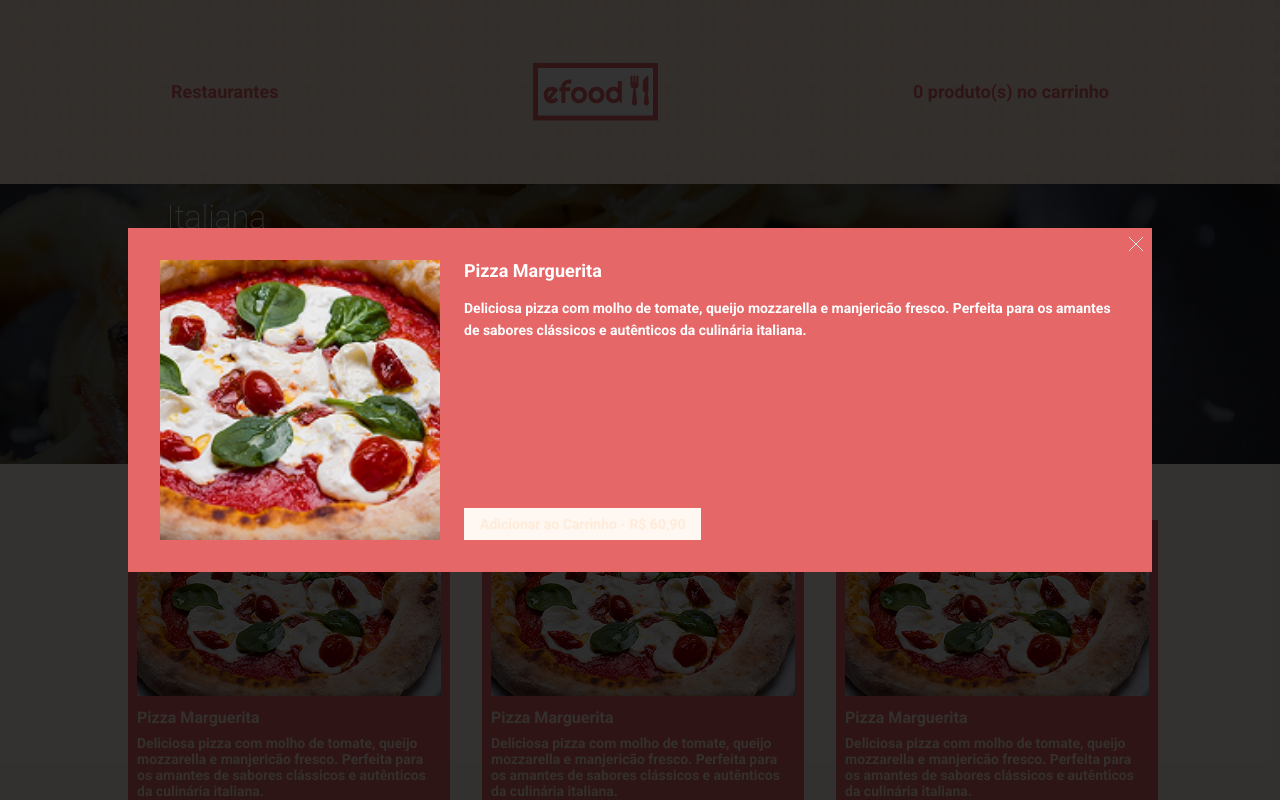
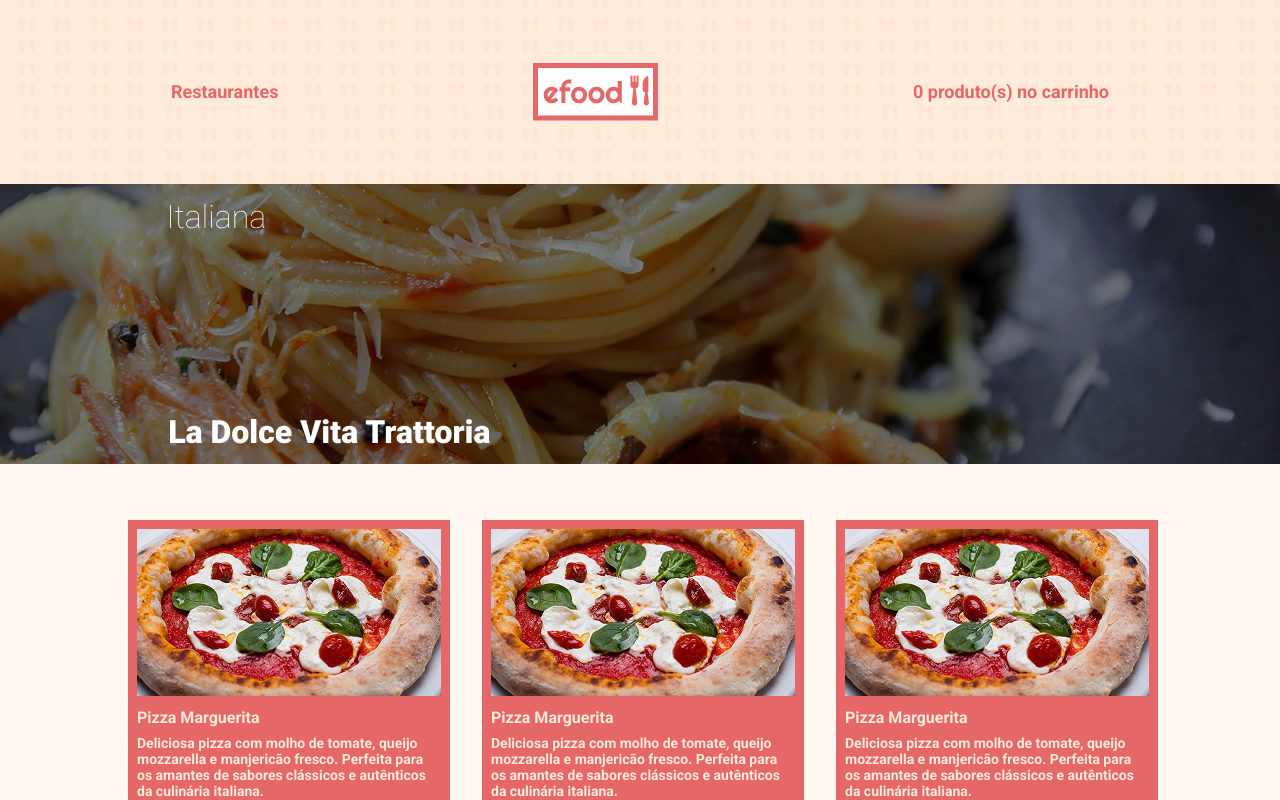
Before and after one commit to markcos1/Projeto6_1, a React (Create React App) app: page /perfil in a window 1280 px wide. Shown: the top 800 px of the page. Built offline with nearby package versions, Linux system fonts and the light colour scheme.

Commit message:
fracasso em construir o overlay

```diff
--- a/src/components/Listagem2/index.tsx
+++ b/src/components/Listagem2/index.tsx
@@ -3,8 +3,8 @@
 import Produto from "../Produto";
 
 export type Props = {
-    Pratos?: Product[]
-    onCardClick?: () => void
+    Pratos: Product[]
+    onCardClick: () => void
 }
 
 const Pratos = ({ Pratos, onCardClick }: Props) => (
--- a/src/components/Listagem2/styles.ts
+++ b/src/components/Listagem2/styles.ts
@@ -1,6 +1,6 @@
 import styled from "styled-components";
 
-import { cores } from "../../styles";
+
 
 export const Container = styled.section`
     max-width: 1024px;
--- a/src/components/PerfilModal/index.tsx
+++ b/src/components/PerfilModal/index.tsx
@@ -2,10 +2,13 @@
 import Fechar from "../../assets/images/fecharx.png";
 import {Overlay, ContainerModal, BotaoFechar, ConteudoModal, ImagemProduto, DetalhesProduto, BotaoAdicionar} from "./styles";
 
+type Props = {
+    isOpen: boolean;
+    onClose: () => void;
+}
 
 
-
-const PerfilModal = () => {
+const PerfilModal = (props: Props) => {
 
 
 
@@ -13,7 +16,7 @@
 
     <Overlay>
         <ContainerModal>
-                <BotaoFechar onClick={() => window.history.back()}  >
+            <BotaoFechar onClick={props.onClose}  >
                 <img src={Fechar} alt="Fechar" />
             </BotaoFechar>
             <ConteudoModal>
@@ -22,7 +25,11 @@
                 <DetalhesProduto>
 
                     <h2>Pizza Marguerita</h2>
-                        <p>Deliciosa pizza com molho de tomate, queijo mozzarella e manjericão fresco. Perfeita para os amantes de sabores clássicos e autênticos da culinária italiana.</p>
+                    <p>
+                        A pizza Margherita é uma pizza clássica da culinária italiana, reconhecida por sua simplicidade e sabor inigualável. Ela é feita com uma base de massa fina e crocante, coberta com molho de tomate fresco, queijo mussarela de alta qualidade, manjericão fresco e azeite de oliva extra-virgem. A combinação de sabores é perfeita, com o molho de tomate suculento e ligeiramente ácido, o queijo derretido e cremoso e as folhas de manjericão frescas, que adicionam um toque de sabor herbáceo. É uma pizza simples, mas deliciosa, que agrada a todos os paladares e é uma ótima opção para qualquer ocasião.
+
+                        <p>Serve: de 2 a 3 pessoas</p>
+                    </p>
                     <BotaoAdicionar >Adicionar ao Carrinho - R$ 60,90 </BotaoAdicionar>
 
                 </DetalhesProduto>
--- a/src/components/PerfilModal/styles.ts
+++ b/src/components/PerfilModal/styles.ts
@@ -1,26 +1,26 @@
 import styled from "styled-components";
 import { cores } from "../../styles";
 
-// O Overlay ocupa a tela inteira com os 80% de opacidade pretos do Figma
+
 export const Overlay = styled.div`
     position: fixed;
     top: 0;
     left: 0;
     width: 100vw;
     height: 100vh;
-    background-color: rgba(0, 0, 0, 0.8); /* Dados do seu print: #000000 80% */
+    background-color: rgba(0, 0, 0, 0.8);
     display: flex;
     justify-content: center;
     align-items: center;
     z-index: 1000;
 `;
 
-// Caixa do Modal com as medidas exatas selecionadas no seu Figma
+
 export const ContainerModal = styled.div`
-    background-color: ${cores.laranja}; /* Cor salmão/rosa */
+    background-color: ${cores.laranja};
     width: 100%;
-    max-width: 1024px; /* Largura exata do print */
-    height: 344px;    /* Altura exata do print */
+    max-width: 1024px;
+    height: 344px;
     padding: 32px;
     position: relative;
     box-sizing: border-box;
@@ -34,10 +34,7 @@
     border: none;
     cursor: pointer;
 
-    img {
-    width: 16px;
-    height: 16px;
-    }
+
 `;
 
 export const ConteudoModal = styled.div`
@@ -55,7 +52,7 @@
 export const DetalhesProduto = styled.div`
     display: flex;
     flex-direction: column;
-    color: ${cores.branco}; /* Substitua pela sua variável de cor clara */
+    color: ${cores.branco};
 
     h2 {
     font-size: 18px;
@@ -72,12 +69,12 @@
 `;
 
 export const BotaoAdicionar = styled.button`
-    background-color: ${cores.cordefundo};
-    color: ${cores.corbotaooverlay};
+    background-color: ${cores.backbotao};
+    color: ${cores.laranja};
     border: none;
     padding: 8px 16px;
     font-weight: bold;
     font-size: 14px;
     cursor: pointer;
-  align-self: flex-start; /* Impede o botão de esticar até o final */
+    align-self: flex-start;
 `;
--- a/src/components/Produto/index.tsx
+++ b/src/components/Produto/index.tsx
@@ -1,5 +1,3 @@
-
-import { Link } from 'react-router-dom'
 import { ItemMenu, BotaoProduto } from './styles'
 
 type Props = {
@@ -8,7 +6,7 @@
     title: string
     description: string
     id: number
-    onOpenModal?: () => void
+    onOpenModal: () => void
 
 }
 
@@ -22,8 +20,8 @@
         <h2>{props.title}</h2>
         <p>{props.description}</p>
         <div>
-        <BotaoProduto as={Link} to="/PerfilModal">
-            Adicionar ao carrinho
+        <BotaoProduto onClick={props.onOpenModal}>
+            Mais detalhes
         </BotaoProduto>
         </div>
     </ItemMenu>
--- a/src/components/Produto/styles.ts
+++ b/src/components/Produto/styles.ts
@@ -1,7 +1,6 @@
 import styled from "styled-components";
 
 import { cores } from "../../styles"
-import { Link } from "react-router-dom";
 
 export const ItemMenu = styled.section`
     display: block;
@@ -30,7 +29,7 @@
         margin-bottom: 8px;
     }
 `
-export const BotaoProduto = styled(Link)`
+export const BotaoProduto = styled.button`
     padding: 4px 6px;
     width: 304px;
     height: 24px;
@@ -39,7 +38,7 @@
     font-size: 14px;
     font-weight: 700;
     color: ${cores.laranja};
-    background-color: ${cores.rosa2};
+    background-color: ${cores.backbotao};
     text-align: center;
     text-decoration: none;
 
--- a/src/pages/Perfil/index.tsx
+++ b/src/pages/Perfil/index.tsx
@@ -4,7 +4,7 @@
 import Footer from "../../components/Rodape";
 import Header from "../../components/Header";
 import Apresentacao from "../../components/Apresentacao";
-import PerfilModal from "../../components/PerfilModal";
+
 
 
 import Product from '../../models/Product';
@@ -61,7 +61,7 @@
         <Apresentacao />
         <Listagem2 Pratos={products} onCardClick={() => setModalAberto(true)} />
         <Footer />
-        <PerfilModal />
+
     </>
 )
 }
--- a/src/routes.tsx
+++ b/src/routes.tsx
@@ -9,7 +9,6 @@
     <Routes>
     <Route path='/' element={<Home />} />
     <Route path='/perfil' element={<Perfil />} />
-    <Route path='/perfil-modal' element={<PerfilModal />} />
 
 
 
--- a/src/styles.ts
+++ b/src/styles.ts
@@ -8,7 +8,7 @@
     branco: '#fff',
     dourado: '#FFB930',
     cordefundo: '#FFF8F2',
-    corbotaooverlay: '#FFEBD9'
+    backbotao: '#FFEBD9'
 }
 
 
```
Lines whose indentation alone changed are shown as unchanged.
